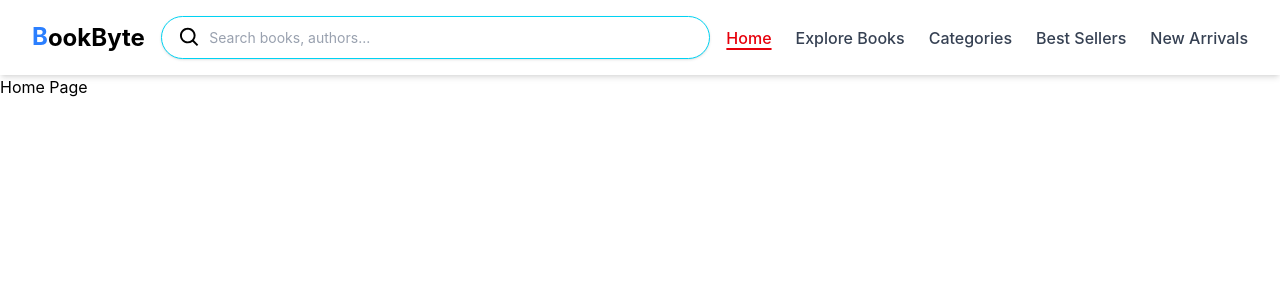
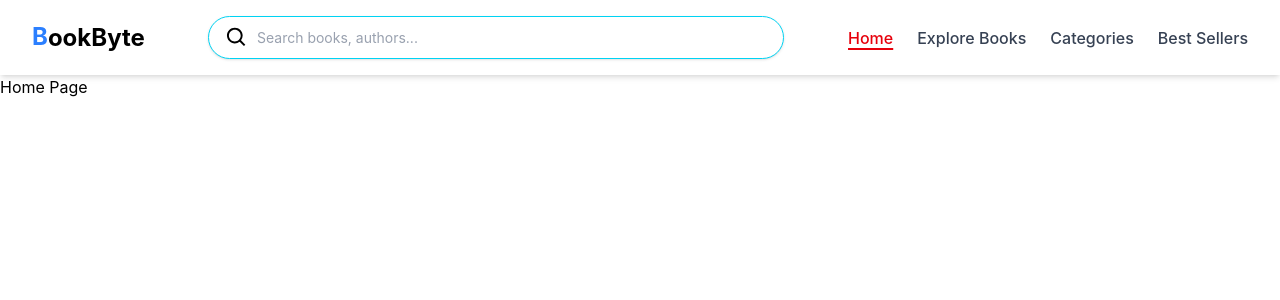
Before and after one commit to raushan-sinha/book-byte, a React (Vite) app: page / in a window 1280 px wide. Shown: the top 300 px of the page. Built offline with nearby package versions, Linux system fonts and the light colour scheme.

Commit message:
Imported icons and removed a link

```diff
--- a/src/components/layout/navbar/navLinksData.ts
+++ b/src/components/layout/navbar/navLinksData.ts
@@ -1,9 +1,10 @@
+import { HiHome, HiOutlineBookOpen, HiOutlineStar } from "react-icons/hi";
 import type { NavLinkItem } from "./types";
+import { BiCategory } from "react-icons/bi";
 
 export const navLinks: NavLinkItem[] = [
-    { name: "Home", path: "/" },
-    { name: "Explore Books", path: "/explore-books" },
-    { name: "Categories", path: "/categories" },
-    { name: "Best Sellers", path: "/best-sellers" },
-    { name: "New Arrivals", path: "/new-arrivals" },
+    { name: "Home", path: "/", icon: HiHome },
+    { name: "Explore Books", path: "/explore-books", icon: HiOutlineBookOpen },
+    { name: "Categories", path: "/categories", icon: BiCategory },
+    { name: "Best Sellers", path: "/best-sellers", icon: HiOutlineStar },
 ];
```
